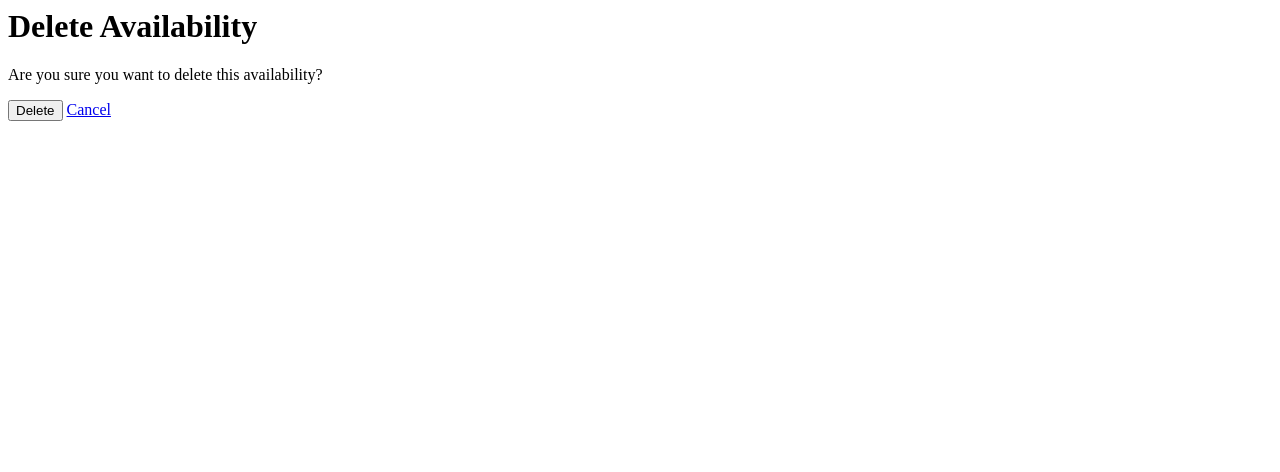
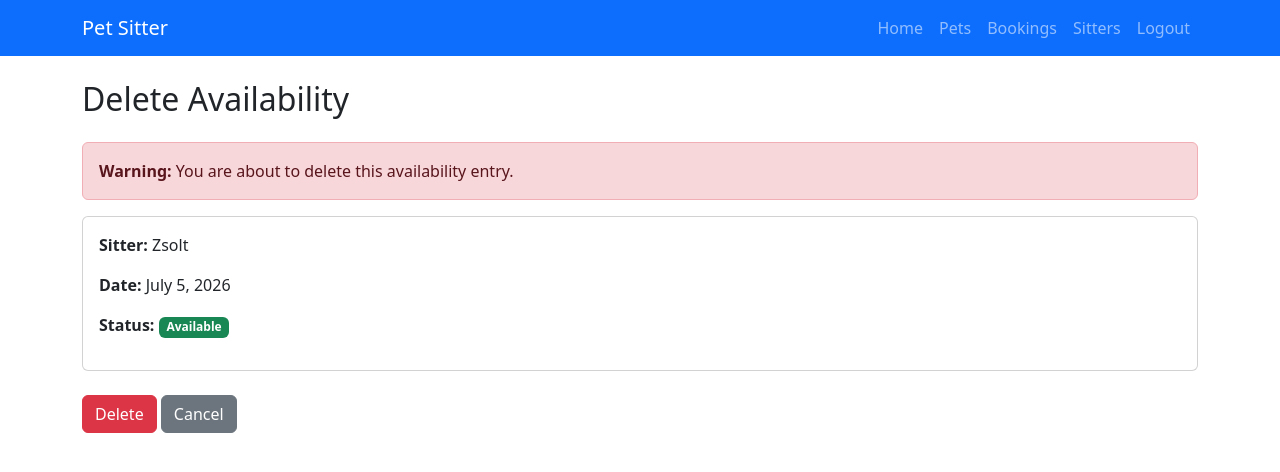
Before and after one commit to Zsolt68/pet_sitter, a Django app: page /availability/delete/4/ in a window 1280 px wide. Shown: the top 472 px of the page. Run offline with Django 4.2, Linux system fonts and the light colour scheme; a user stored in the database is signed in; data comes from the database, SQL or seed files in the repository; both versions use the stored data as it was after the commit.

Commit message:
feat: add Bootstrap-styled delete confirmation page for availability entries in availability/delete.html

```diff
--- a/core/templates/availability/delete.html
+++ b/core/templates/availability/delete.html
@@ -1,10 +1,31 @@
-<!-- Delete confirmation template for sitter availability entries -->
-<h1>Delete Availability</h1>
+<!-- Confirm deletion of a sitter availability entry -->
+{% extends "base.html" %}
 
-<p>Are you sure you want to delete this availability?</p>
+{% block content %}
+<h2 class="mb-4">Delete Availability</h2>
+
+<div class="alert alert-danger">
+    <strong>Warning:</strong> You are about to delete this availability entry.
+</div>
+
+<div class="card mb-4">
+    <div class="card-body">
+        <p><strong>Sitter:</strong> {{ availability.sitter }}</p>
+        <p><strong>Date:</strong> {{ availability.date }}</p>
+        <p>
+            <strong>Status:</strong>
+            {% if availability.is_available %}
+                <span class="badge bg-success">Available</span>
+            {% else %}
+                <span class="badge bg-danger">Unavailable</span>
+            {% endif %}
+        </p>
+    </div>
+</div>
 
 <form method="POST">
     {% csrf_token %}
     <button type="submit" class="btn btn-danger">Delete</button>
     <a href="{% url 'availability_list' %}" class="btn btn-secondary">Cancel</a>
 </form>
+{% endblock %}
```
Also changed, not shown: db.sqlite3.
